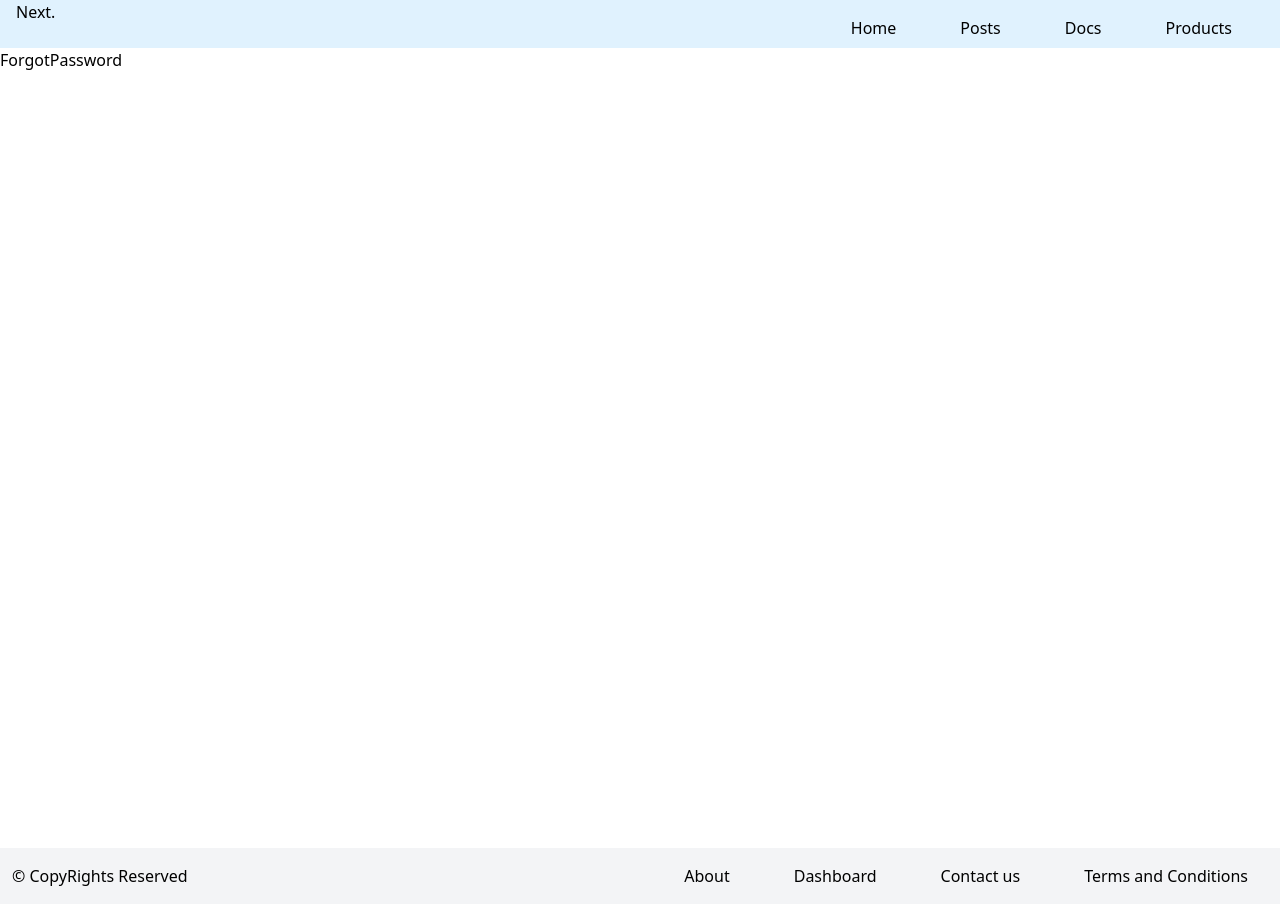
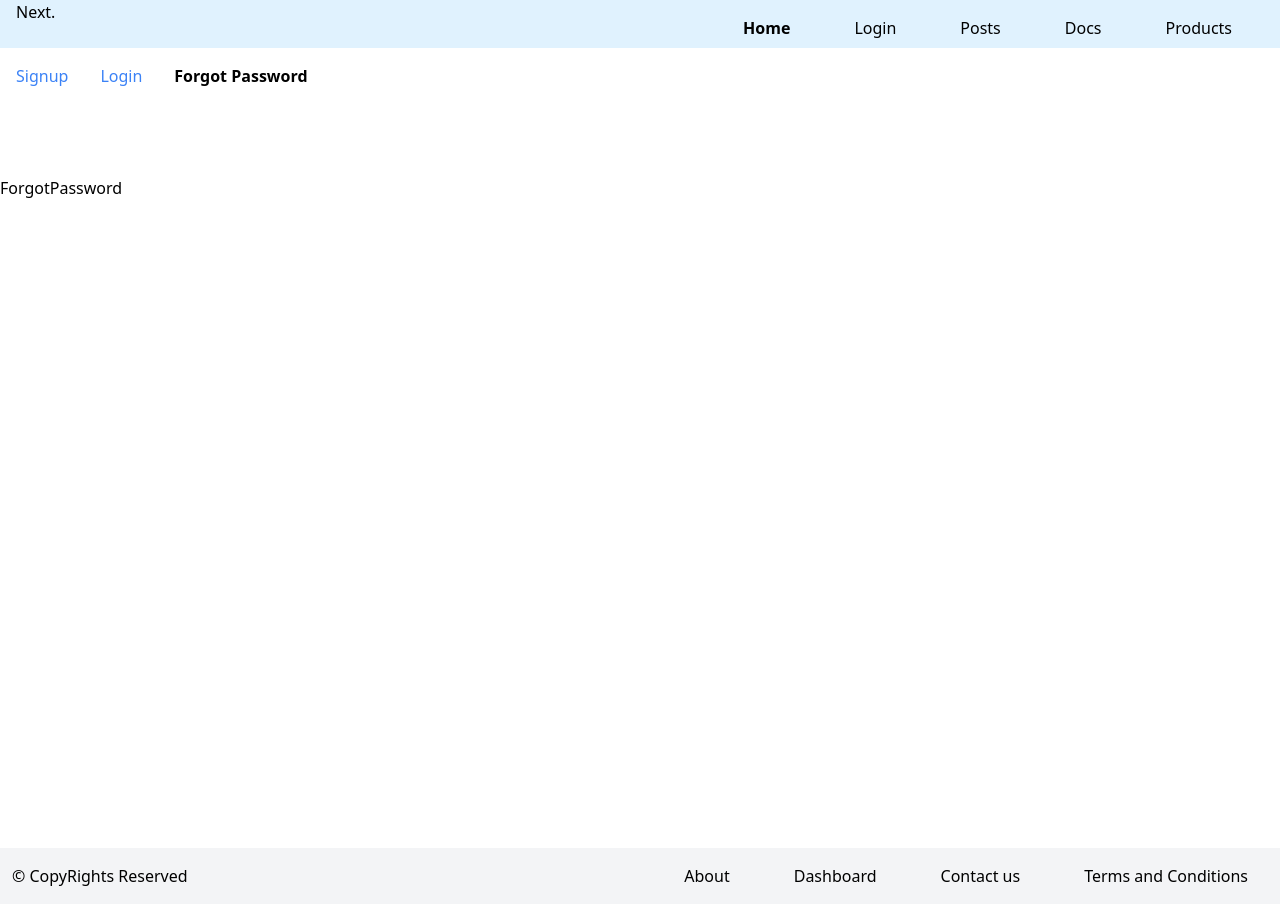
Before and after one commit to axai-kaizoku/learning-next, a Next.js app: page /forgot-password in a window 1280 px wide. Built offline with nearby package versions, Linux system fonts and the light colour scheme.

Commit message:
Add active links

```diff
--- a/src/app/(auth)/(with-auth-layout)/layout.tsx
+++ /dev/null
@@ -1,12 +0,0 @@
-import React from 'react';
-
-const AuthLayout = ({ children }: { children: React.ReactNode }) => {
-	return (
-		<>
-			<h2>Inner Layout</h2>
-			{children}
-		</>
-	);
-};
-
-export default AuthLayout;
--- /dev/null
+++ b/src/app/(auth)/layout.tsx
@@ -0,0 +1,41 @@
+'use client';
+
+import React from 'react';
+import Link from 'next/link';
+import { usePathname } from 'next/navigation';
+
+const navLinks = [
+	{ name: 'Signup', href: '/signup' },
+	{ name: 'Login', href: '/login' },
+	{ name: 'Forgot Password', href: '/forgot-password' },
+];
+
+const AuthLayout = ({ children }: { children: React.ReactNode }) => {
+	const pathname = usePathname();
+	return (
+		<>
+			<ul className="flex">
+				{navLinks.map((link, i) => {
+					const isActive = pathname.startsWith(link.href);
+					return (
+						<li
+							key={i}
+							className="p-4">
+							<Link
+								href={link.href}
+								className={isActive ? 'font-bold' : 'text-blue-500'}>
+								{link.name}
+							</Link>
+						</li>
+					);
+				})}
+			</ul>
+			<br />
+			<br />
+			<br />
+			{children}
+		</>
+	);
+};
+
+export default AuthLayout;
--- a/src/components/Header.tsx
+++ b/src/components/Header.tsx
@@ -1,9 +1,21 @@
-import Image from 'next/image';
+'use client';
+
 import Link from 'next/link';
 import React from 'react';
+import { usePathname } from 'next/navigation';
+
+const navLinks = [
+	{ name: 'Home', href: '/' },
+	{ name: 'Login', href: '/login' },
+	{ name: 'Posts', href: '/posts' },
+	{ name: 'Docs', href: '/docs' },
+	{ name: 'Products', href: '/products' },
+];
 
 const Header = () => {
 	const hprofile = 'https://picsum.photos/100/100';
+	const pathname = usePathname();
+
 	return (
 		<header>
 			<nav className="flex flex-row bg-sky-100">
@@ -22,18 +34,20 @@ const Header = () => {
 						</div>
 					</Link>
 					<ul className=" flex flex-row justify-evenly m-4">
-						<li className="px-8">
-							<Link href="/">Home</Link>
-						</li>
-						<li className="px-8">
-							<Link href="/posts">Posts</Link>
-						</li>
-						<li className="px-8">
-							<Link href="/docs">Docs</Link>
-						</li>
-						<li className="px-8">
-							<Link href="/products">Products</Link>
-						</li>
+						{navLinks.map((link) => {
+							const isActive = pathname.match(link.href);
+							return (
+								<li
+									className="px-8"
+									key={link.name}>
+									<Link
+										href={link.href}
+										className={isActive ? 'font-bold' : ''}>
+										{link.name}
+									</Link>
+								</li>
+							);
+						})}
 					</ul>
 				</div>
 			</nav>
```
Also changed, not shown: src/app/(auth)/login/page.tsx (renamed from src/app/(auth)/(with-auth-layout)/login/page.tsx), src/app/(auth)/signup/page.tsx (renamed from src/app/(auth)/(with-auth-layout)/signup/page.tsx).
